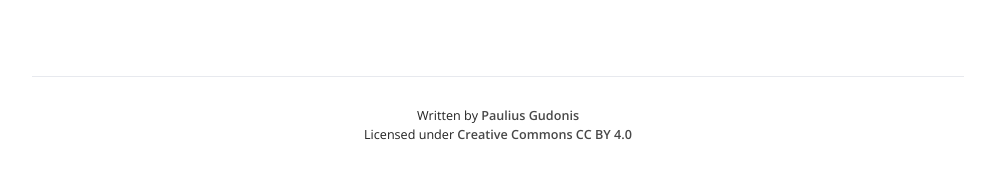
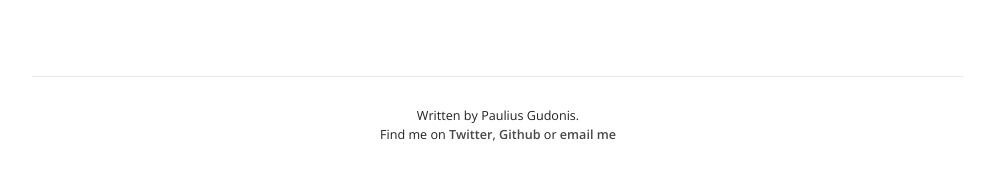
Before and after one commit to nakkht/pgu.dev, a Jekyll site: the page built from _posts/2020-01-20-hello-world.md, in a window 1280 px wide. Shown: the part 480-660 px from the top of the page, without its empty margins (142-1125 px from the left). Built offline with Jekyll 4.4.1, drawn with Linux system fonts in a browser that asks for light colours; nearby versions of some CDN libraries.

Commit message:
Updated footer to contain contact information

```diff
--- a/_includes/footer.html
+++ b/_includes/footer.html
@@ -1,9 +1,9 @@
 <footer>
   <div class="footer">
-    Written by
-    <a href="https://twitter.com/nakkht">Paulius Gudonis</a>
+    Written by Paulius Gudonis.
     <br>
-    Licensed under <a rel="license" href="http://creativecommons.org/licenses/by/4.0/">Creative Commons CC BY 4.0</a>
-    <br>
+    Find me on <a href="https://twitter.com/nakkht">Twitter</a>,
+    <a href="https://github.com/nakkht">Github</a> or
+    <a href="mailto:pg@neqsoft.com">email me</a>
   </div>
 </footer>
```
Also changed, not shown: _drafts/rust-ownership.md (+1 -1 lines).
